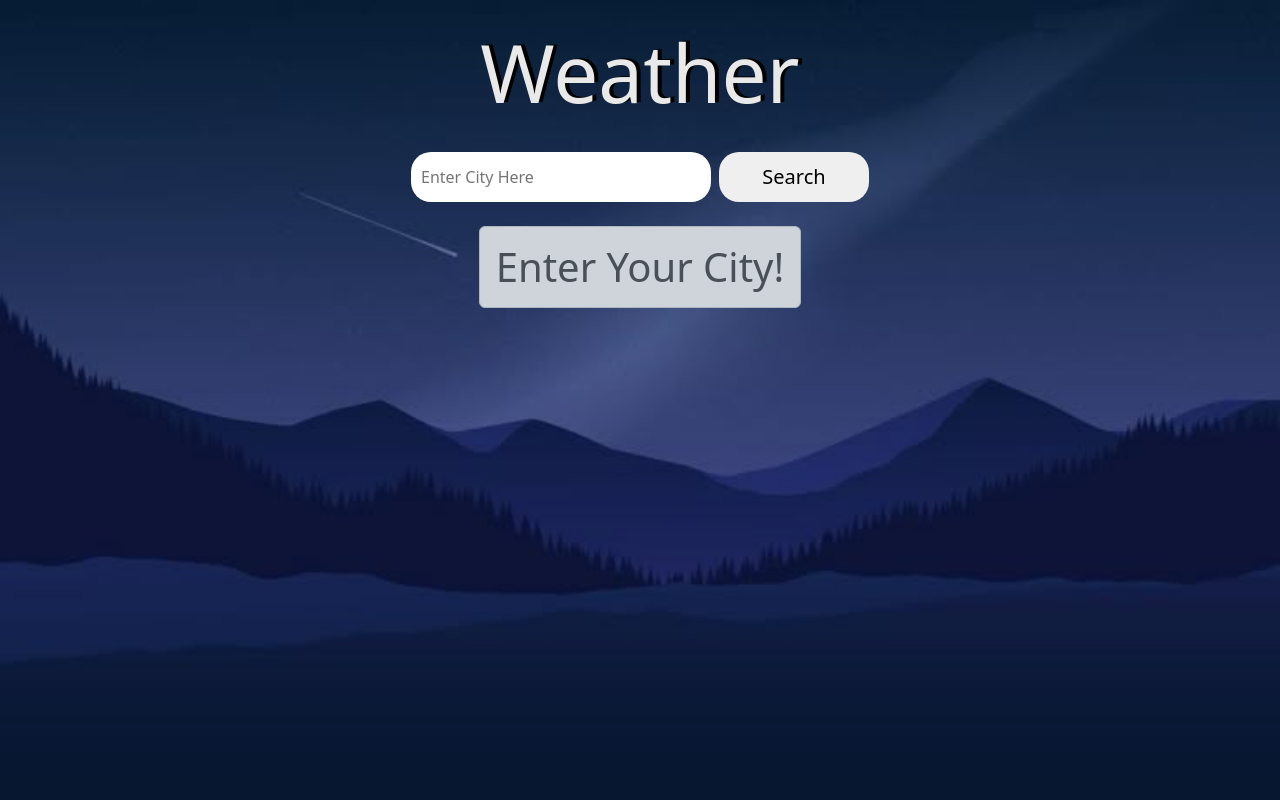
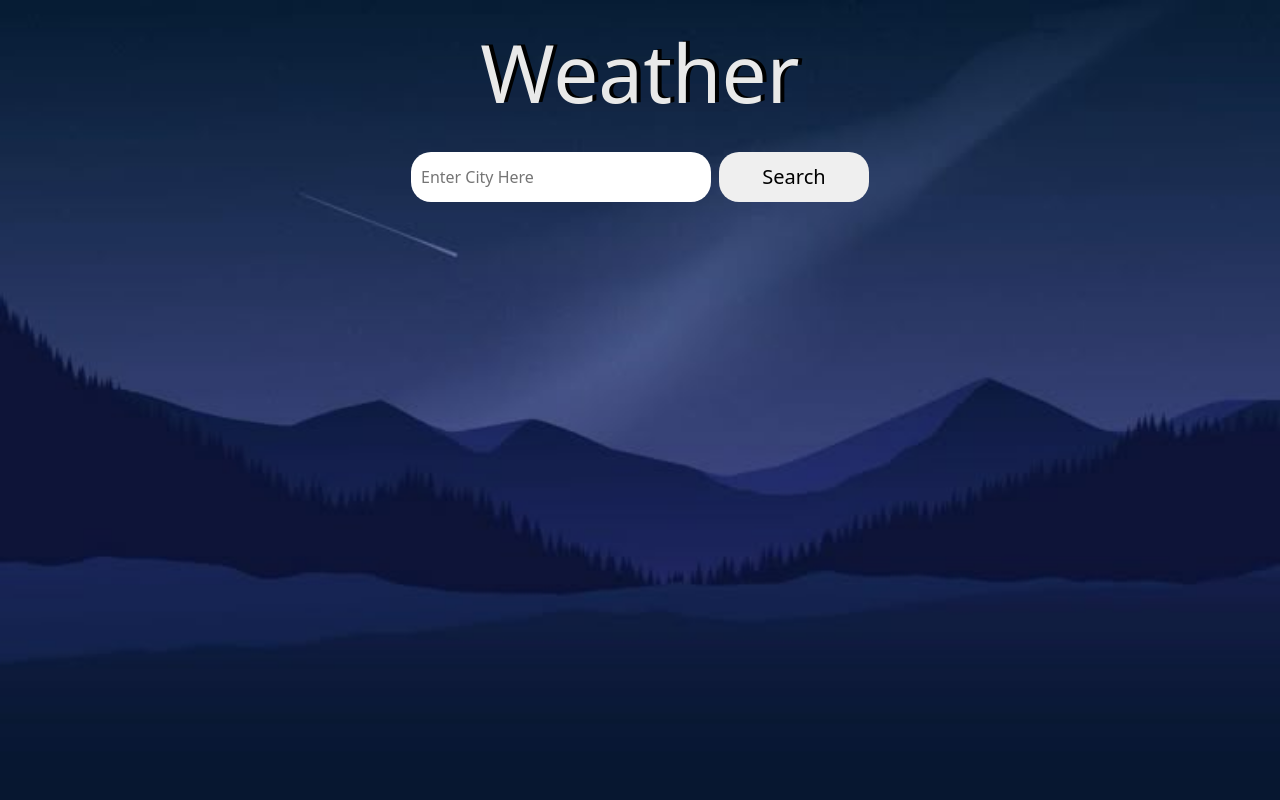
Before and after one commit to rahulcarpenter1/Weather, a Django app: page / in a window 1280 px wide. Run offline with Django 5.2, Linux system fonts and the light colour scheme.

Commit message:
some changes

```diff
--- a/templates/index.html
+++ b/templates/index.html
@@ -51,7 +51,7 @@
 
         </div>
         {% else %}
-        <h1 class="alert alert-dark">Enter Your City!</h1>
+        <h1></h1>
         {% endif %}
     </div>
 
```
